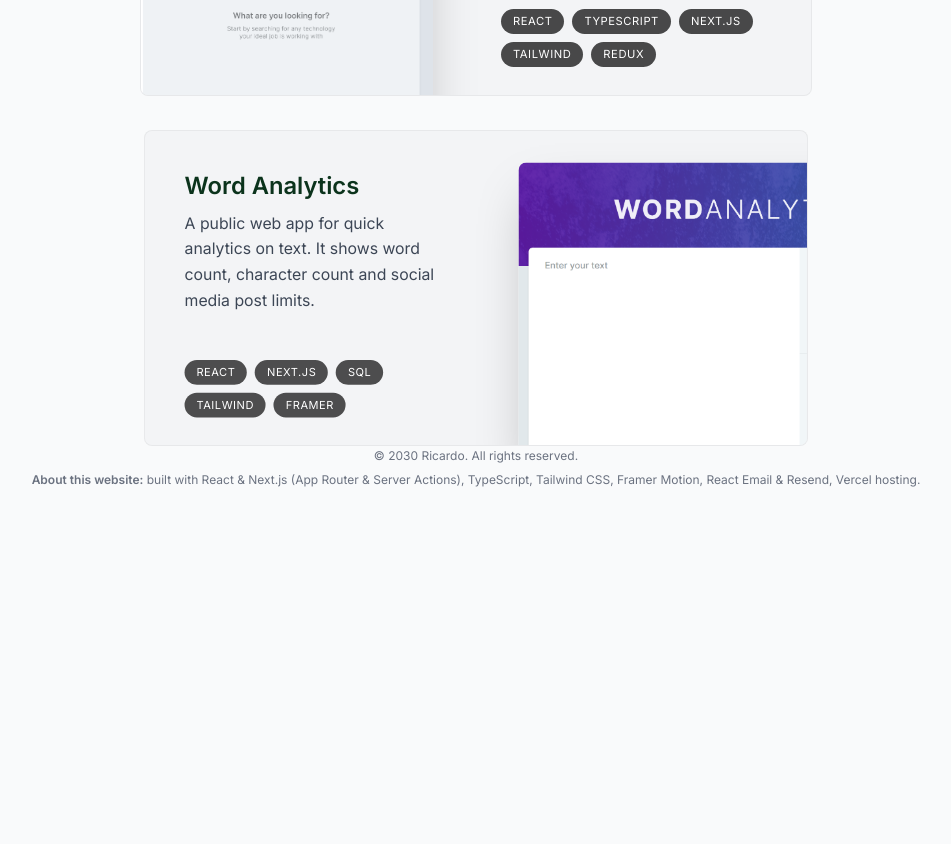
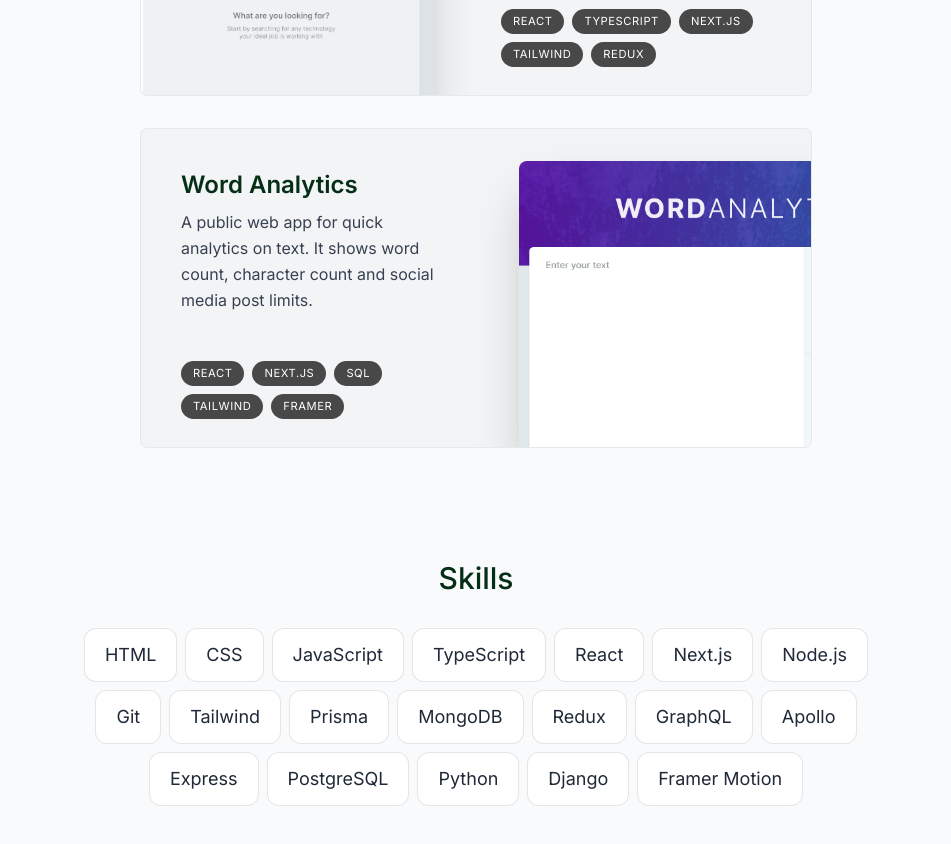
Before and after one commit to wylu1037/awesome-portfolio, a Next.js app: page / in a window 1280 px wide. Shown: the part 1940-2784 px from the top of the page, without its empty margins (164-1115 px from the left). Before the commit the page ends 2468 px from the top, so only its background shows below. Built offline with nearby package versions, Linux system fonts and the light colour scheme.

Commit message:
feat: add skills component

```diff
--- a/app/page.tsx
+++ b/app/page.tsx
@@ -1,6 +1,7 @@
 import About from "@/components/About";
 import Intro from "@/components/Intro";
 import Projects from "@/components/Projects";
+import Skills from "@/components/Skills";
 import SectionDivider from "@/components/ui/SectionDivider";
 
 export default function Home() {
@@ -10,6 +11,7 @@ export default function Home() {
       <SectionDivider />
       <About />
       <Projects />
+      <Skills />
     </div>
   );
 }
--- a/components/Intro.tsx
+++ b/components/Intro.tsx
@@ -1,6 +1,5 @@
 "use client";
 
-import { useActiveSectionContext } from "@/context/active-section-context";
 import useSectionInView from "@/lib/hooks";
 import { motion } from "framer-motion";
 import Image from "next/image";
@@ -9,11 +8,10 @@ import React, { useEffect } from "react";
 import { BsArrowRight, BsLinkedin, BsTwitterX } from "react-icons/bs";
 import { FaGithub } from "react-icons/fa6";
 import { HiDownload } from "react-icons/hi";
-import { useInView } from "react-intersection-observer";
 
 export default function Intro() {
   // set menu ng animation when switch or the target section in to view
-  const { ref } = useSectionInView("About", 0.5);
+  const { ref } = useSectionInView("Home", 0.5);
 
   return (
     <section
--- a/components/Project.tsx
+++ b/components/Project.tsx
@@ -30,7 +30,7 @@ export default function Project({
         opacity: opacityProgress,
       }}
     >
-      <section className="relative bg-gray-100 max-w-[42rem] border border-black/5 overflow-hidden sm:pr-8 sm:h-[20rem] group-even:pl-8 hover:bg-gray-200 transition rounded-lg">
+      <section className="relative -z-10 bg-gray-100 max-w-[42rem] border border-black/5 overflow-hidden sm:pr-8 sm:h-[20rem] group-even:pl-8 hover:bg-gray-200 transition rounded-lg">
         <div className="flex flex-col px-5 pt-4 pb-7 sm:pl-10 sm:pr-2 sm:pt-10 sm:max-w-[50%] h-full group-even:ml-[18rem]">
           <h3 className="text-2xl font-semibold">{title}</h3>
           <p className=" mt-2 leading-relaxed text-gray-700">{description}</p>
--- a/components/Projects.tsx
+++ b/components/Projects.tsx
@@ -4,16 +4,14 @@ import React, { useEffect, useRef } from "react";
 import SectionHeading from "./ui/SectionHeading";
 import { projectsData } from "@/lib/data";
 import Project from "./Project";
-import { useInView } from "react-intersection-observer";
-import { useActiveSectionContext } from "@/context/active-section-context";
 import useSectionInView from "@/lib/hooks";
 
 export default function Projects() {
   // set animation
-  const { ref } = useSectionInView("Projects", 0.5)
+  const { ref } = useSectionInView("Projects", 0.5);
 
   return (
-    <section id="projects" ref={ref} className="scroll-mt-28">
+    <section id="projects" ref={ref} className="scroll-mt-28 mb-28">
       <SectionHeading>My Projects</SectionHeading>
 
       <div>
--- /dev/null
+++ b/components/Skills.tsx
@@ -0,0 +1,50 @@
+"use client";
+
+import { skillsData } from "@/lib/data";
+import useSectionInView from "@/lib/hooks";
+import { motion } from "framer-motion";
+import React from "react";
+import SectionHeading from "./ui/SectionHeading";
+
+const fadeInAnimationVariants = {
+  initial: {
+    opacity: 0,
+    y: 100,
+  },
+  animate: (index: number) => ({
+    opacity: 1,
+    y: 0,
+    transition: {
+      delay: 0.05 * index,
+    },
+  }),
+};
+
+export default function Skills() {
+  const { ref } = useSectionInView("Skills");
+  return (
+    <section
+      id="skills"
+      ref={ref}
+      className="mb-28 max-w-[53rem] scroll-mt-28 text-center sm:mb-40"
+    >
+      <SectionHeading>Skills</SectionHeading>
+
+      <ul className="flex flex-wrap justify-center gap-2 text-lg text-gray-800">
+        {skillsData.map((skill, index) => (
+          <motion.li
+            variants={fadeInAnimationVariants}
+            initial="initial"
+            whileInView="animate"
+            viewport={{ once: true }}
+            custom={index}
+            className="border border-black/[0.1] bg-white py-3 px-5 rounded-xl"
+            key={index}
+          >
+            {skill}
+          </motion.li>
+        ))}
+      </ul>
+    </section>
+  );
+}
--- a/components/ui/SectionHeading.tsx
+++ b/components/ui/SectionHeading.tsx
@@ -1,17 +1,11 @@
-import { motion } from "framer-motion";
 import React from "react";
 
 type SectionHeadingProps = Readonly<{ children: React.ReactNode }>;
 
 export default function SectionHeading({ children }: SectionHeadingProps) {
   return (
-    <motion.h2
-      initial={{ opacity: 0, y: 100 }}
-      animate={{ opacity: 1, y: 0 }}
-      transition={{ delay: 0.175 }}
-      className="text-center text-3xl font-medium capitalize mb-8"
-    >
+    <h2 className="text-center text-3xl font-medium capitalize mb-8">
       {children}
-    </motion.h2>
+    </h2>
   );
 }
--- a/context/active-section-context.tsx
+++ b/context/active-section-context.tsx
@@ -1,7 +1,6 @@
 "use client";
 
 import React, { useState, createContext, useContext } from "react";
-import { links } from "@/lib/data";
 import { SectionName } from "@/lib/types";
 
 
--- a/lib/hooks.ts
+++ b/lib/hooks.ts
@@ -3,10 +3,7 @@ import { SectionName } from "./types";
 import { useActiveSectionContext } from "@/context/active-section-context";
 import { useEffect } from "react";
 
-export default function useSectionInView(
-  sectionName: SectionName,
-  threshold = 0.75
-) {
+export default function useSectionInView(sectionName: SectionName, threshold: number = 0.75) {
   const { ref, inView } = useInView({ threshold });
 
   const { setActiveSection, timeOfLastClick } = useActiveSectionContext();
```
Also changed, not shown: public/index.png (added).
